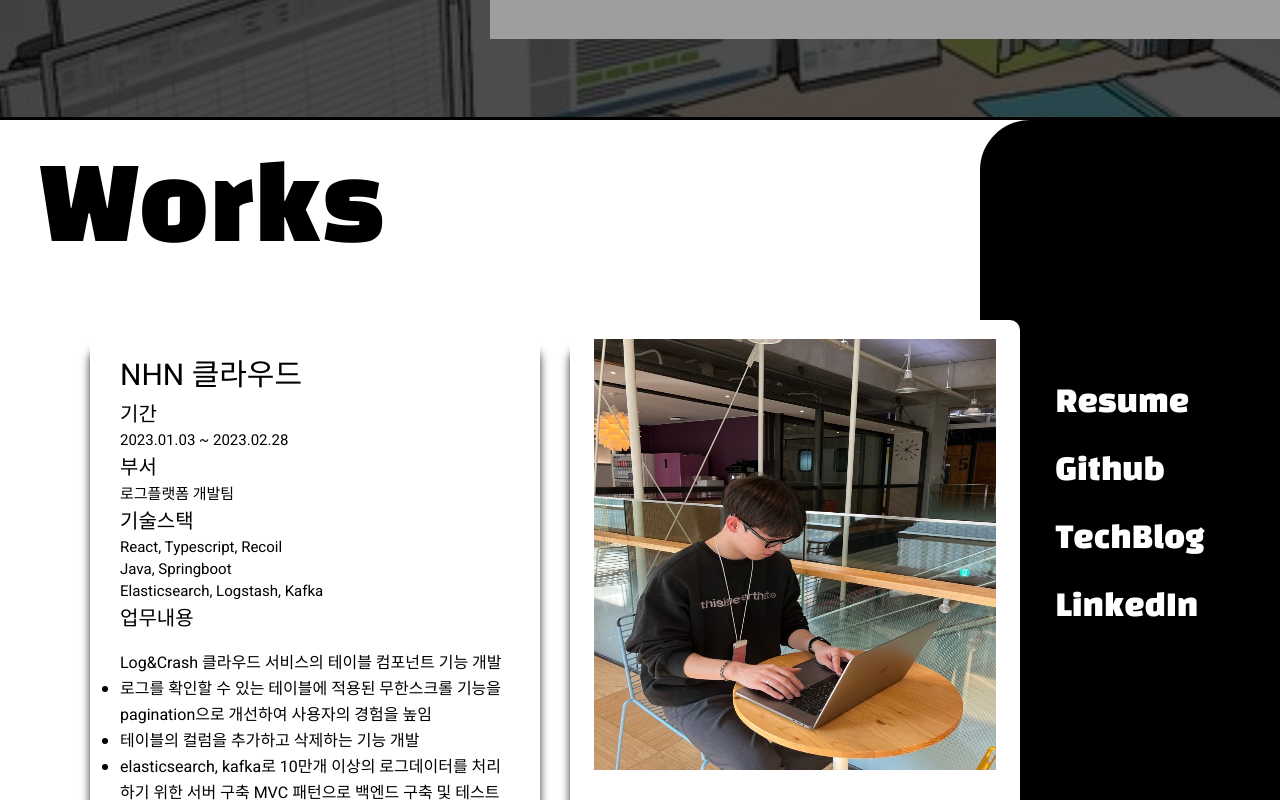
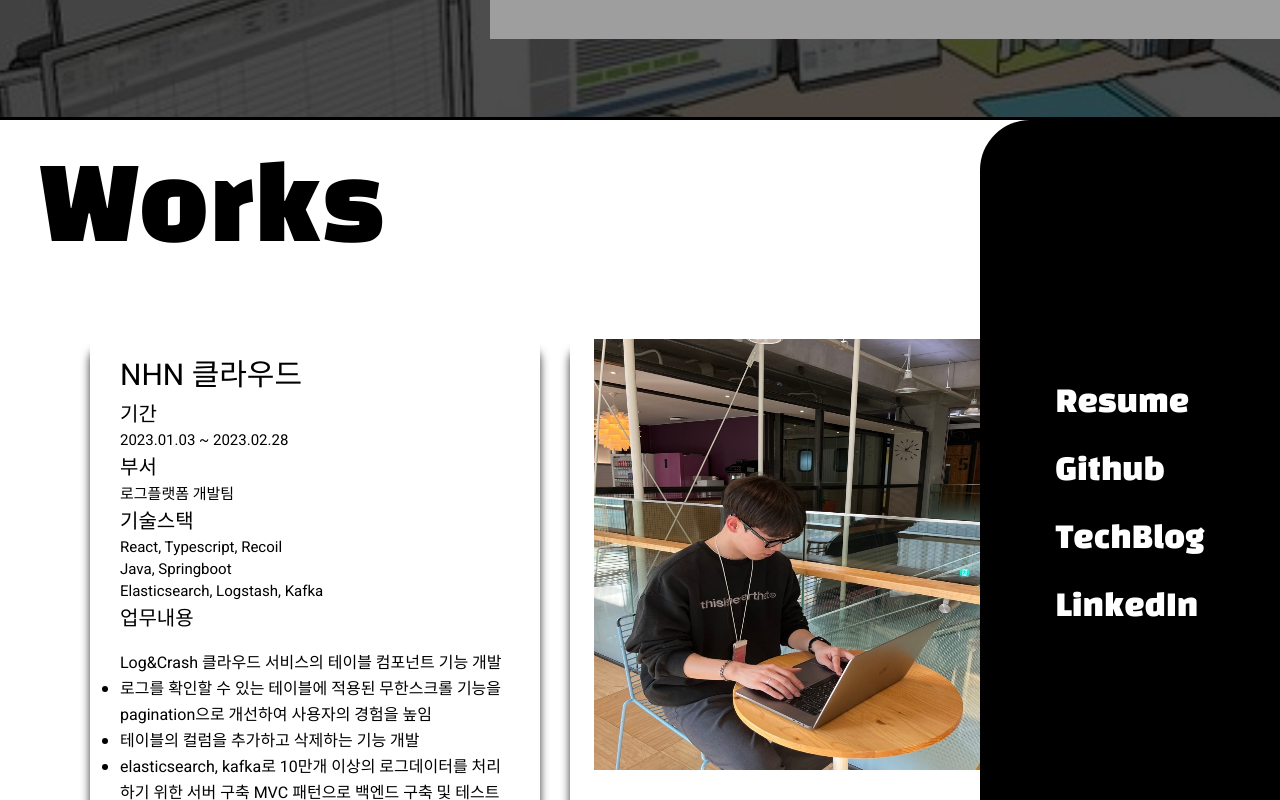
Before and after one commit to YesHyeon/hyun-site-web, a React (Create React App) app: page / in a window 1280 px wide. Shown: the part 1540-2340 px from the top of the page. Built offline with nearby package versions, Linux system fonts and the light colour scheme; no server answers; grey boxes are pictures that could not be loaded.

Commit message:
fix: 오른쪽 메뉴바 위치 수정

```diff
--- a/src/components/rightMenu/rightMenu.styles.js
+++ b/src/components/rightMenu/rightMenu.styles.js
@@ -2,11 +2,14 @@
 
 export const MainContainer = styled.div`
   position: absolute;
+  top: 0px;
+
   width: 300px;
-  height: 100%;
+  height: 100vh;
   border-top-left-radius: 50px;
   border-bottom-left-radius: 50px;
   right: 0px;
+  z-index: 300;
   background-color: black;
 
   display: flex;
```
